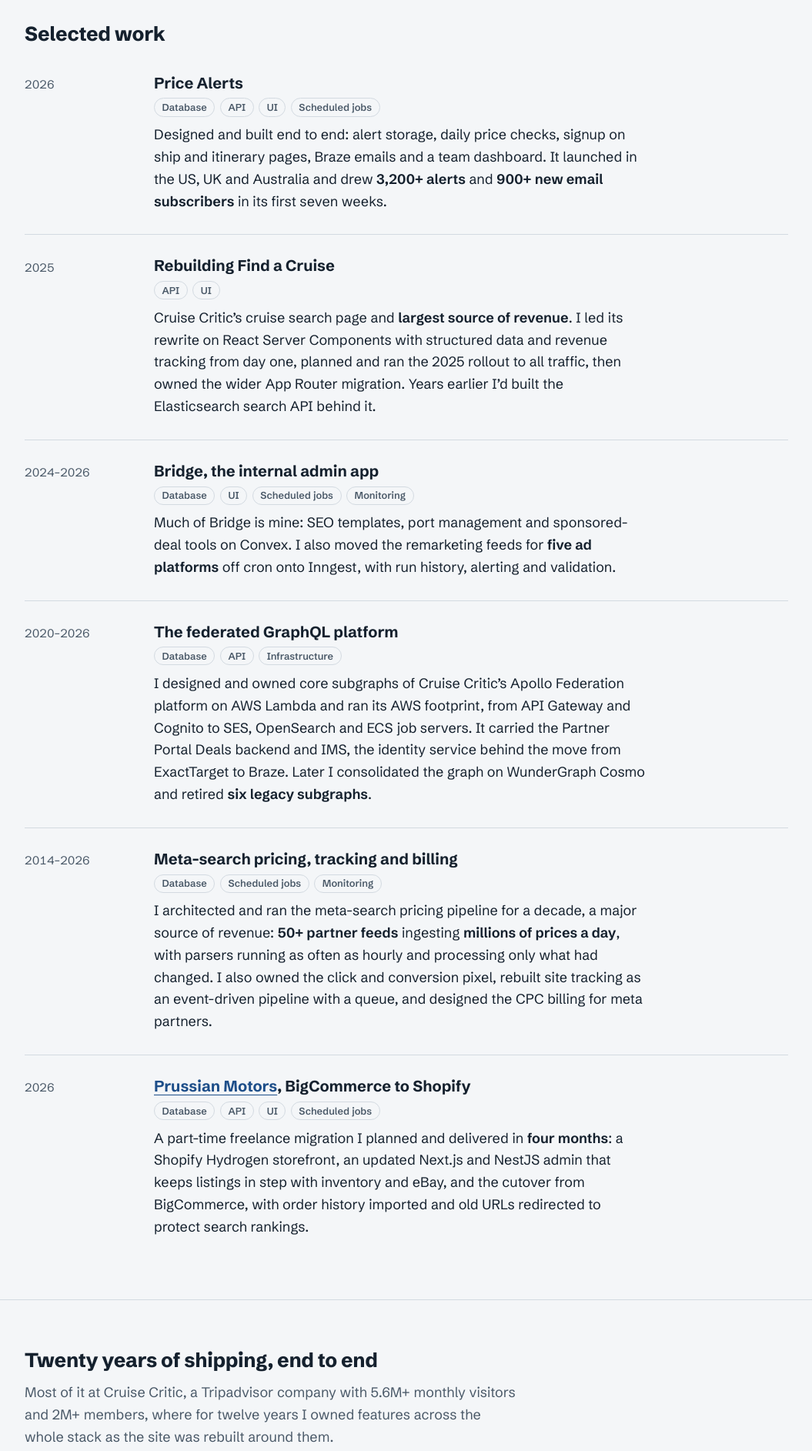
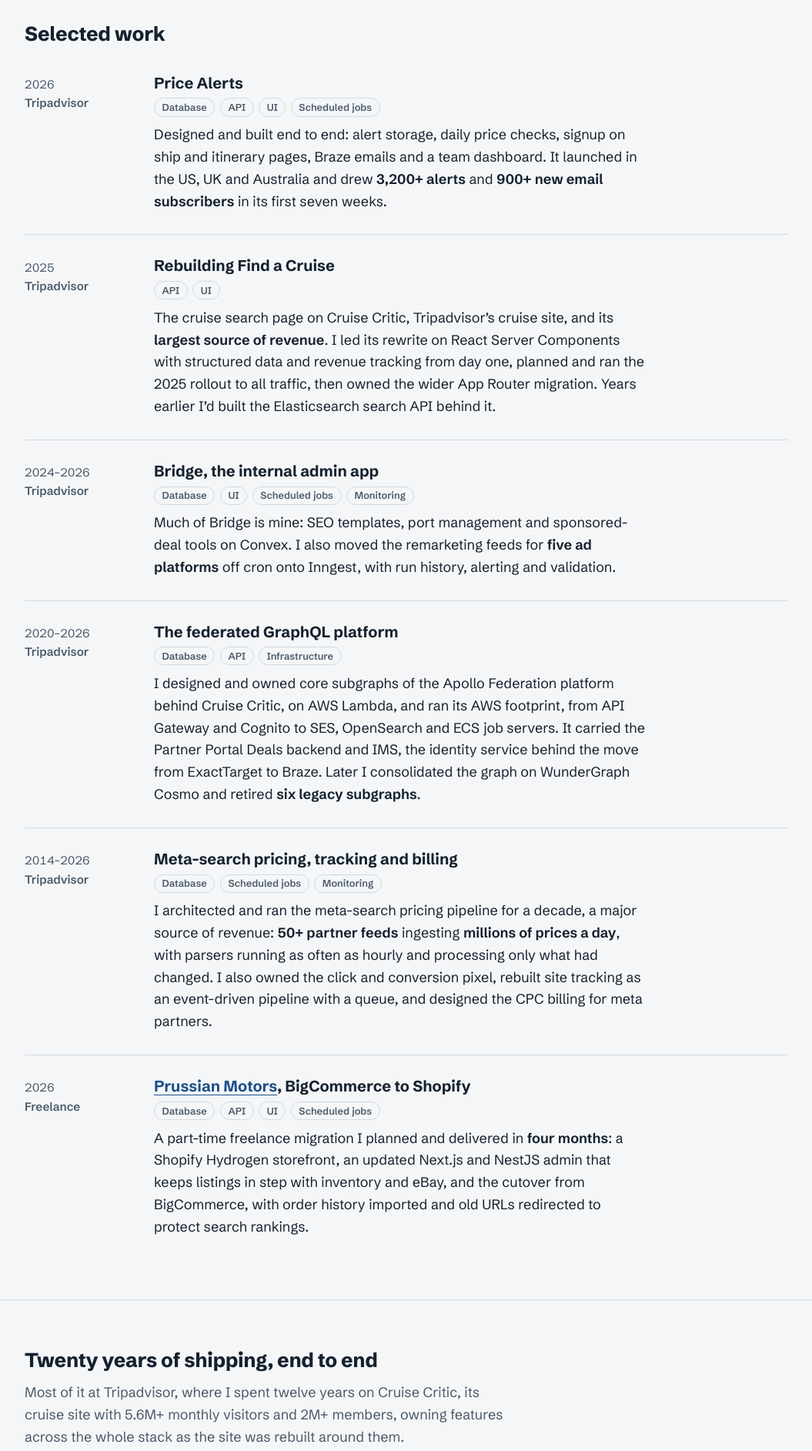
Before and after one commit to wweaver/willweaver.net, a plain HTML site: page index.html in a window 1280 px wide. Shown: the part 660-2545 px from the top of the page at 77% size, without its empty margins (112-1167 px from the left). Drawn offline with Linux system fonts and the light colour scheme; a script that the page names is missing.

Commit message:
Lead with Tripadvisor, keep Cruise Critic as context
- Timeline row and intro name Tripadvisor first, with Cruise Critic as the site
- Employer label under each project's year
- Project and How I work copy reference Tripadvisor
- Meta and link-preview descriptions mention twelve years at Tripadvisor

Co-Authored-By: Claude Opus 5.5 <noreply@anthropic.com>

```diff
--- a/index.html
+++ b/index.html
@@ -4,9 +4,9 @@
   <meta charset="utf-8">
   <meta name="viewport" content="width=device-width, initial-scale=1">
   <title>Will Weaver, senior software engineer</title>
-  <meta name="description" content="Will Weaver is a full-stack engineer in Yardley, Pennsylvania who owns features from end to end: the schema, the API, the UI, scheduled jobs and monitoring.">
+  <meta name="description" content="Will Weaver is a full-stack engineer in Yardley, Pennsylvania with twelve years at Tripadvisor, owning features from end to end: the schema, the API, the UI, scheduled jobs and monitoring.">
   <meta property="og:title" content="Will Weaver, senior software engineer">
-  <meta property="og:description" content="Full-stack engineer who owns features from end to end: the schema, the API, the UI, scheduled jobs and monitoring.">
+  <meta property="og:description" content="Full-stack engineer with twelve years at Tripadvisor, owning features from end to end: the schema, the API, the UI, scheduled jobs and monitoring.">
   <meta property="og:type" content="website">
   <meta property="og:url" content="https://willweaver.net/">
   <meta property="og:image" content="https://willweaver.net/og-image.png">
@@ -63,42 +63,42 @@
 
       <article class="project">
         <h3>Price Alerts</h3>
-        <p class="when">2026</p>
+        <p class="when">2026<span class="org">Tripadvisor</span></p>
         <ul class="layers" aria-label="What I built"><li>Database</li><li>API</li><li>UI</li><li>Scheduled jobs</li></ul>
         <p>Designed and built end to end: alert storage, daily price checks, signup on ship and itinerary pages, Braze emails and a team dashboard. It launched in the US, UK and Australia and drew <strong>3,200+ alerts</strong> and <strong>900+ new email subscribers</strong> in its first seven weeks.</p>
       </article>
 
       <article class="project">
         <h3>Rebuilding Find a Cruise</h3>
-        <p class="when">2025</p>
+        <p class="when">2025<span class="org">Tripadvisor</span></p>
         <ul class="layers" aria-label="What I built"><li>API</li><li>UI</li></ul>
-        <p>Cruise Critic’s cruise search page and <strong>largest source of revenue</strong>. I led its rewrite on React Server Components with structured data and revenue tracking from day one, planned and ran the 2025 rollout to all traffic, then owned the wider App Router migration. Years earlier I’d built the Elasticsearch search API behind it.</p>
+        <p>The cruise search page on Cruise Critic, Tripadvisor’s cruise site, and its <strong>largest source of revenue</strong>. I led its rewrite on React Server Components with structured data and revenue tracking from day one, planned and ran the 2025 rollout to all traffic, then owned the wider App Router migration. Years earlier I’d built the Elasticsearch search API behind it.</p>
       </article>
 
       <article class="project">
         <h3>Bridge, the internal admin app</h3>
-        <p class="when">2024–2026</p>
+        <p class="when">2024–2026<span class="org">Tripadvisor</span></p>
         <ul class="layers" aria-label="What I built"><li>Database</li><li>UI</li><li>Scheduled jobs</li><li>Monitoring</li></ul>
         <p>Much of Bridge is mine: SEO templates, port management and sponsored-deal tools on Convex. I also moved the remarketing feeds for <strong>five ad platforms</strong> off cron onto Inngest, with run history, alerting and validation.</p>
       </article>
 
       <article class="project">
         <h3>The federated GraphQL platform</h3>
-        <p class="when">2020–2026</p>
+        <p class="when">2020–2026<span class="org">Tripadvisor</span></p>
         <ul class="layers" aria-label="What I built"><li>Database</li><li>API</li><li>Infrastructure</li></ul>
-        <p>I designed and owned core subgraphs of Cruise Critic’s Apollo Federation platform on AWS Lambda and ran its AWS footprint, from API Gateway and Cognito to SES, OpenSearch and ECS job servers. It carried the Partner Portal Deals backend and IMS, the identity service behind the move from ExactTarget to Braze. Later I consolidated the graph on WunderGraph Cosmo and retired <strong>six legacy subgraphs</strong>.</p>
+        <p>I designed and owned core subgraphs of the Apollo Federation platform behind Cruise Critic, on AWS Lambda, and ran its AWS footprint, from API Gateway and Cognito to SES, OpenSearch and ECS job servers. It carried the Partner Portal Deals backend and IMS, the identity service behind the move from ExactTarget to Braze. Later I consolidated the graph on WunderGraph Cosmo and retired <strong>six legacy subgraphs</strong>.</p>
       </article>
 
       <article class="project">
         <h3>Meta-search pricing, tracking and billing</h3>
-        <p class="when">2014–2026</p>
+        <p class="when">2014–2026<span class="org">Tripadvisor</span></p>
         <ul class="layers" aria-label="What I built"><li>Database</li><li>Scheduled jobs</li><li>Monitoring</li></ul>
         <p>I architected and ran the meta-search pricing pipeline for a decade, a major source of revenue: <strong>50+ partner feeds</strong> ingesting <strong>millions of prices a day</strong>, with parsers running as often as hourly and processing only what had changed. I also owned the click and conversion pixel, rebuilt site tracking as an event-driven pipeline with a queue, and designed the CPC billing for meta partners.</p>
       </article>
 
       <article class="project">
         <h3><a href="https://prussianmotors.com/">Prussian Motors</a>, BigCommerce to Shopify</h3>
-        <p class="when">2026</p>
+        <p class="when">2026<span class="org">Freelance</span></p>
         <ul class="layers" aria-label="What I built"><li>Database</li><li>API</li><li>UI</li><li>Scheduled jobs</li></ul>
         <p>A part-time freelance migration I planned and delivered in <strong>four months</strong>: a Shopify Hydrogen storefront, an updated Next.js and NestJS admin that keeps listings in step with inventory and eBay, and the cutover from BigCommerce, with order history imported and old URLs redirected to protect search rankings.</p>
       </article>
@@ -108,7 +108,7 @@
   <section id="career" class="career" aria-labelledby="career-heading">
     <div class="wrap">
       <h2 id="career-heading">Twenty years of shipping, end to end</h2>
-      <p class="section-note">Most of it at Cruise Critic, a Tripadvisor company with 5.6M+ monthly visitors and 2M+ members, where for twelve years I owned features across the whole stack as the site was rebuilt around them.</p>
+      <p class="section-note">Most of it at Tripadvisor, where I spent twelve years on Cruise Critic, its cruise site with 5.6M+ monthly visitors and 2M+ members, owning features across the whole stack as the site was rebuilt around them.</p>
     </div>
 
     <figure class="timeline wrap-wide">
@@ -129,7 +129,7 @@
           <span class="years">2014</span>
         </li>
         <li style="--from: 39.6; --to: 99.4">
-          <span class="role"><strong>Cruise Critic @ Tripadvisor</strong> Full stack across three generations of the site: the PHP platform, the Next.js site and the Convex admin app on AWS</span>
+          <span class="role"><strong>Tripadvisor</strong> Cruise Critic: full stack across three generations of the site, from PHP to Next.js and Convex on AWS</span>
           <span class="track"><span class="bar"></span></span>
           <span class="years">2014–2026</span>
         </li>
@@ -155,7 +155,7 @@
       <h2 id="how-heading">How I work</h2>
       <p>I do my best work owning a hard problem from the first query to the last alert: a revenue-critical page, a migration nobody wants to touch, a pipeline that has to be right every night. I like working closely with a strong lead, co-leading projects and helping teammates along the way.</p>
       <p>I care about leaving systems easier to change than I found them, which is why so much of my work has been upgrades: PHP 7 to 8.5 on the main platform, Next.js from the Pages Router to the App Router, Jenkins to GitHub Actions, hand-managed AWS to audited Terraform.</p>
-      <p>I’ve worked with AI coding agents every day since 2025: Claude Code, Codex and Copilot, often several in parallel with Conductor, with CodeRabbit reviewing pull requests. At Cruise Critic I co-wrote the agent instructions and the guardrails that keep agents from deploying, publishing or migrating production.</p>
+      <p>I’ve worked with AI coding agents every day since 2025: Claude Code, Codex and Copilot, often several in parallel with Conductor, with CodeRabbit reviewing pull requests. At Tripadvisor I co-wrote the agent instructions and the guardrails that keep agents from deploying, publishing or migrating production.</p>
     </section>
 
     <section id="tools" class="tools" aria-labelledby="tools-heading">
--- a/styles.css
+++ b/styles.css
@@ -315,6 +315,10 @@ main { border-top: 1px solid var(--rule); }
   font-size: 0.95rem;
   font-variant-numeric: tabular-nums;
 }
+.when .org {
+  display: block;
+  font-weight: 600;
+}
 .project p:not(.when) {
   grid-area: body;
   margin: 0.6rem 0 0;
@@ -405,6 +409,8 @@ main { border-top: 1px solid var(--rule); }
       "body";
   }
   .when { margin-top: 0.25rem; }
+  .when .org { display: inline; }
+  .when .org::before { content: " · "; font-weight: 400; }
   .tools dd { margin-top: 0.15rem; }
 }
 
```
